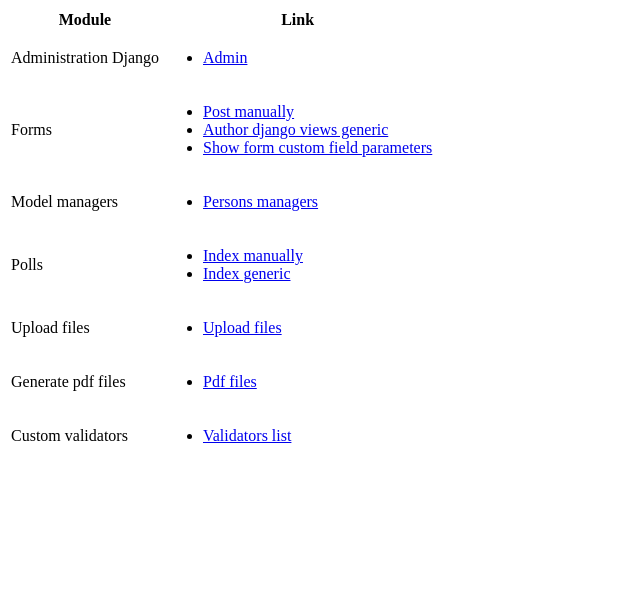
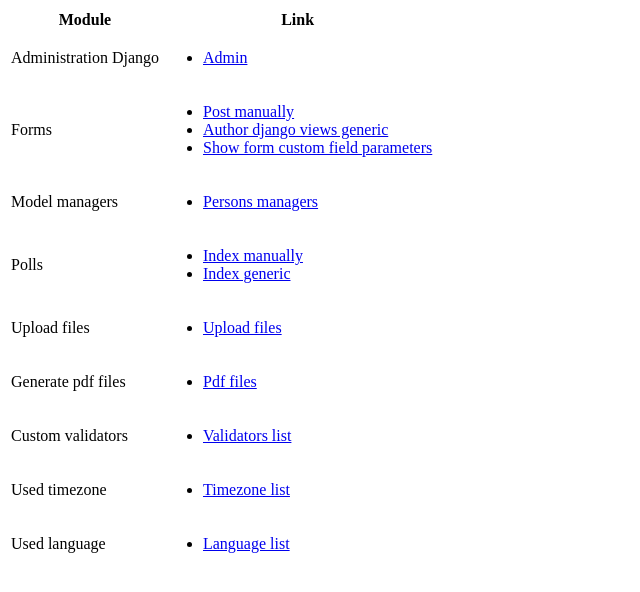
Before and after one commit to gsi-luis/djangolearning, a Django app: page / in a window 1280 px wide. Shown: the top 592 px of the page, without its empty margins (0-640 px from the left). Run offline with Django 3.2, Linux system fonts and the light colour scheme; parts of the project's set-up code (start-up, migrations or seed data) failed here and were passed over.

Commit message:
- Update DockerfileDjangoBase for support translation files. - Update template index.html main for link to new modules. - Update urls main for include url by new modules.

```diff
--- a/src/learning_django/templates/learning_django/index.html
+++ b/src/learning_django/templates/learning_django/index.html
@@ -96,6 +96,28 @@
                     </ul>
                 </td>
             </tr>
+
+            <tr>
+                <td>Used timezone</td>
+                <td>
+                    <ul>
+                        <li>
+                            <a href="{% url 'learning_timezone:timezone_index' %}" target="_blank">Timezone list</a>
+                        </li>
+                    </ul>
+                </td>
+            </tr>
+
+            <tr>
+                <td>Used language</td>
+                <td>
+                    <ul>
+                        <li>
+                            <a href="{% url 'learning_language:language_index' %}" target="_blank">Language list</a>
+                        </li>
+                    </ul>
+                </td>
+            </tr>
         </tbody>
     </table>
 </body>
--- a/src/learning_django/urls.py
+++ b/src/learning_django/urls.py
@@ -29,5 +29,7 @@ urlpatterns = [
     path('form/', include('learning_form.urls')),
     path('pdf/', include('learning_wkhtmltopdf.urls')),
     path('validator/', include('learning_validator.urls')),
+    path('timezone/', include('learning_timezone.urls')),
+    path('language/', include('learning_language.urls')),
     path('admin/', admin.site.urls),
 ] + static(settings.STATIC_URL, document_root=settings.STATIC_ROOT)
```
Also changed, not shown: src/learning_django/settings.py (+10 -1 lines), 1 other file.
